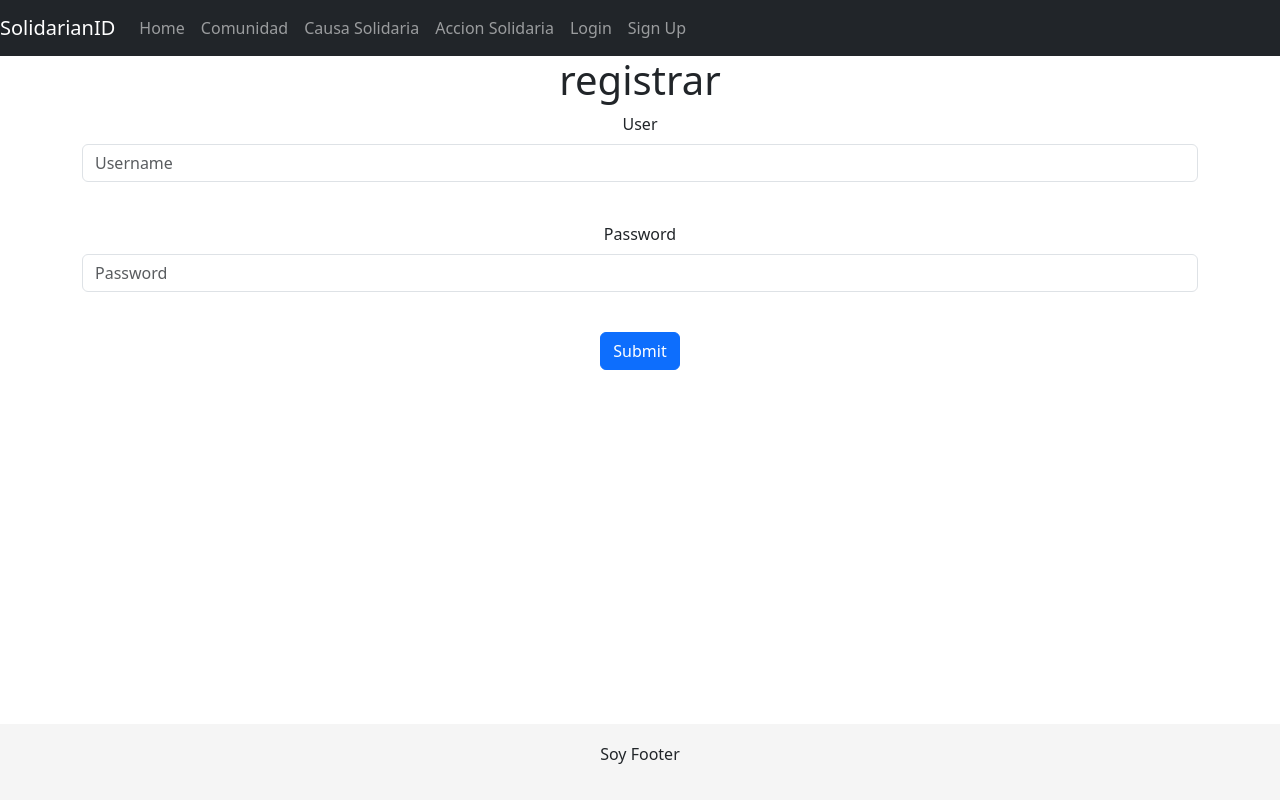
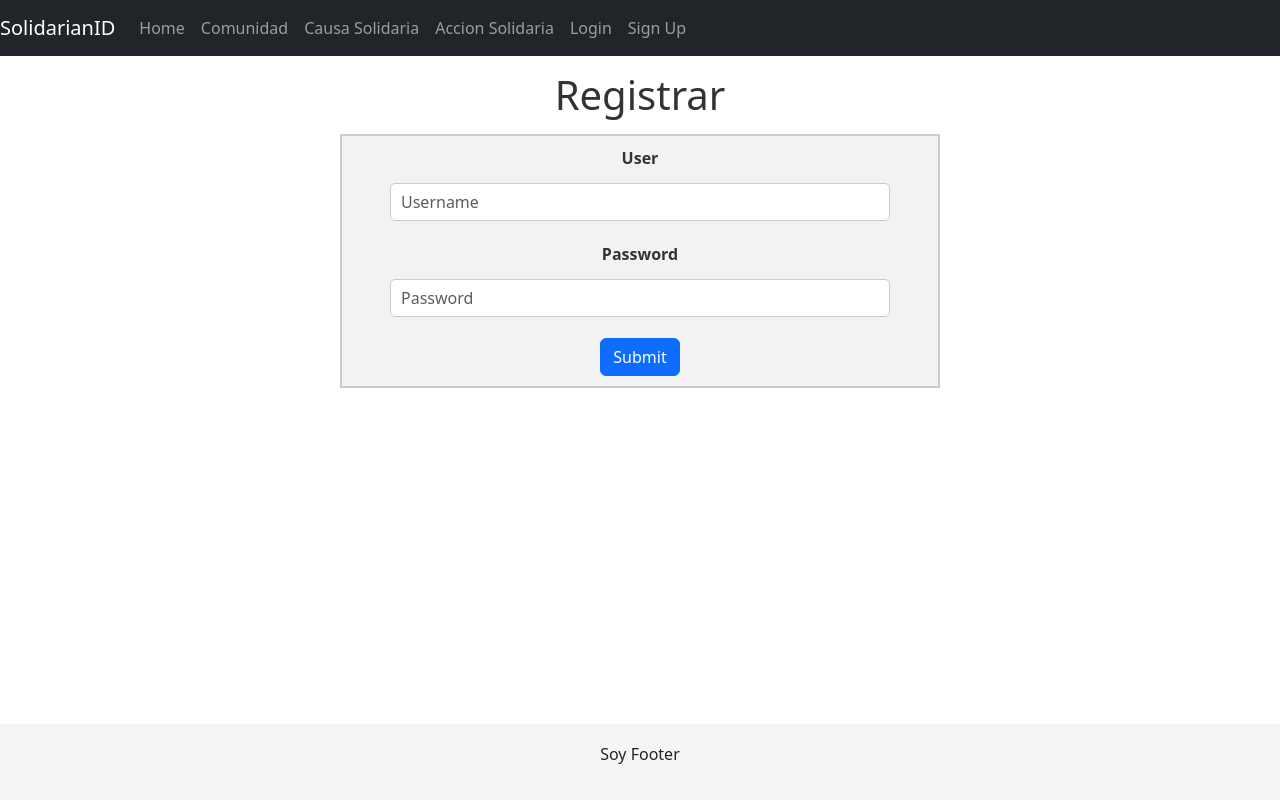
Before and after one commit to RuiQing-Wu/Entrega-Full-Stack, a React (Create React App) app in the folder front-end/: page /registrar in a window 1280 px wide. Built offline with nearby package versions, Linux system fonts and the light colour scheme.

Commit message:
edit user register

```diff
--- a/front-end/src/pages/Login/Login.js
+++ b/front-end/src/pages/Login/Login.js
@@ -16,13 +16,11 @@ export default function Login() {
 
   function handleUsernameInput(event) {
     setUsername(event.target.value);
-    // Limpiar el error al editar el campo
     setUsernameError('');
   }
 
   function handlePasswordInput(event) {
     setPassword(event.target.value);
-    // Limpiar el error al editar el campo
     setPasswordError('');
   }
 
--- a/front-end/src/pages/Registro/Registro.css
+++ b/front-end/src/pages/Registro/Registro.css
@@ -0,0 +1,41 @@
+#PaginaRegistro{
+    height: 100%;
+    width: 100%;
+    padding: 0;
+    margin: 0;
+    display: flex;
+    flex-direction: column;
+    margin: auto;
+  }
+
+  #PaginaRegistro h1{
+    margin: 15px;
+    text-align: center;
+    color: #333;
+  }
+
+  #PaginaRegistro form{
+    background-color: #f3f2f2;
+    padding-top: 10px;
+    padding-bottom: 10px;
+    width: 600px;
+    border: 2px solid #ccc;
+    display: flex;
+    flex-direction: column;
+    align-items: center;
+    margin: auto;
+
+  }
+
+  #PaginaRegistro form .form-label{
+    font-weight: bold;
+    color: #333;
+  }
+
+  #PaginaRegistro form input{
+    width: 500px;
+    border: 1px solid #ccc;
+    border-radius: 5px;
+    margin: 5px;
+    padding-left: 10px;
+  }
--- a/front-end/src/pages/Registro/Registro.js
+++ b/front-end/src/pages/Registro/Registro.js
@@ -1,6 +1,7 @@
 import './Registro.css';
 import { useNavigate } from 'react-router-dom';
 import { useState } from 'react';
+import ErrorMessage from '../../component/MensajeError';
 
 export default function Registro() {
   const navigate = useNavigate();
@@ -11,10 +12,12 @@ export default function Registro() {
 
   function handleUsernameInput(event) {
     setUsername(event.target.value);
+    setUsernameError('');
   }
 
   function handlePasswordInput(event) {
     setPassword(event.target.value);
+    setPasswordError('');
   }
 
   async function registerUser(event) {
@@ -47,8 +50,8 @@ export default function Registro() {
   }
 
   return (
-    <div className="container">
-      <h1>registrar</h1>
+    <div id="PaginaRegistro" className="container">
+      <h1>Registrar</h1>
       <form onSubmit={registerUser}>
         <div className="mb-3">
           <label htmlFor="username" className="form-label">
@@ -56,13 +59,17 @@ export default function Registro() {
           </label>
           <input
             type="text"
-            className="form-control"
+            className={`form-control ${usernameError ? 'is-invalid' : ''} ${
+              username && !usernameError ? 'is-valid' : ''
+            }`}
             id="username"
             placeholder="Username"
             autoComplete="off"
             onChange={handleUsernameInput}
           />
-          <label>{usernameError}</label>
+          <div className="invalid-feedback">
+            {<ErrorMessage message={usernameError} />}
+          </div>
         </div>
         <div className="mb-3">
           <label htmlFor="password" className="form-label">
@@ -70,12 +77,16 @@ export default function Registro() {
           </label>
           <input
             type="password"
-            className="form-control"
+            className={`form-control ${passwordError ? 'is-invalid' : ''} ${
+              password && !passwordError ? 'is-valid' : ''
+            }`}
             id="password"
             placeholder="Password"
             onChange={handlePasswordInput}
           />
-          <label>{passwordError}</label>
+          <div className="invalid-feedback">
+            {<ErrorMessage message={passwordError} />}
+          </div>
         </div>
         <button type="submit" className="btn btn-primary">
           Submit
```
